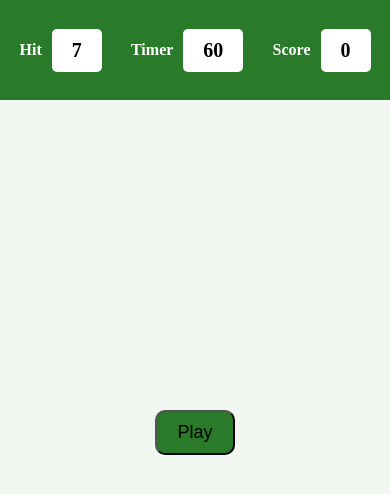
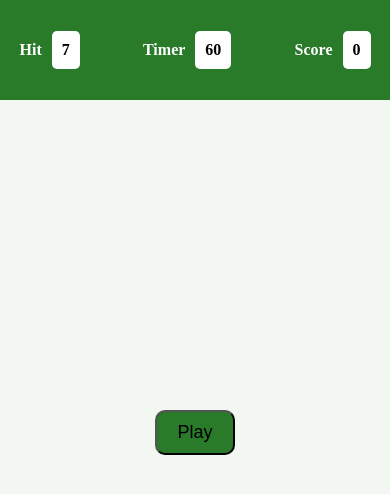
Before and after one commit to Vibhor-s24/Bubble-Game, a plain HTML site: page index.html in a window 390 px wide. Drawn offline with Linux system fonts and the light colour scheme.

Commit message:
Update style.css

```diff
--- a/style.css
+++ b/style.css
@@ -131,6 +131,13 @@ html, body {
     align-items: center;
     justify-content: center;
   }
+    .box{padding: 10px 10px;
+    font-size: 16px;
+    color: black;
+    font-weight: 800;
+    border-radius: 5px;
+    background-color: white;
+}
 
   .framebtm {
     display: flex;
```
